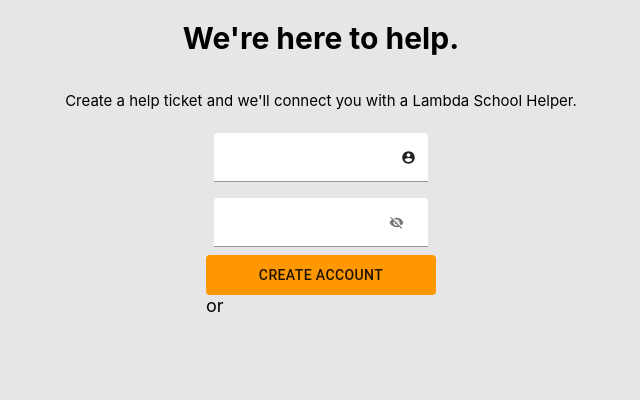
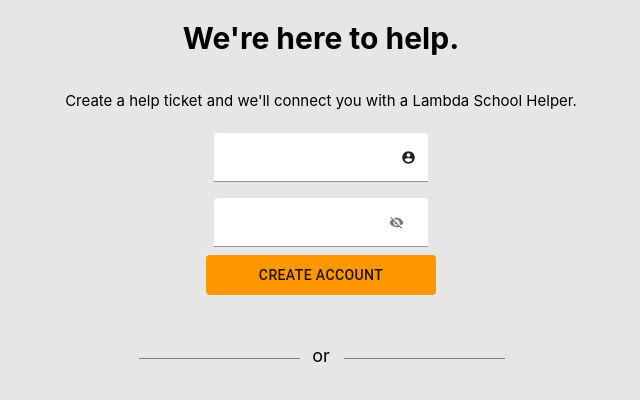
Before and after one commit to DevDeskQueue3/React, a React (Create React App) app: page /student/login in a window 1280 px wide. Shown: the top 400 px of the page, without its empty margins (319-959 px from the left). Built offline with nearby package versions, Linux system fonts and the light colour scheme.

Commit message:
completed divider

```diff
--- a/src/components/student/student.css
+++ b/src/components/student/student.css
@@ -23,14 +23,27 @@
 
 .divider{
     height: 10px;
-    width: 20%;
+    width: 100%;
+    position: relative;
+    top: 50px;
+    margin: 0 auto;
+    text-align: center;
 }
 
 .divider:before, .divider:after{
     content: ' ';
+    display: block;
     border-bottom: 1px solid gray;
-    position: relative;
+    position: absolute;
     height: 10px;
-    top: 25%;
-    width: 20%;
+    top: 30%;
+    width: 70%;
 }
+
+.divider:before{
+    left: -29%;
+}
+
+.divider:after{
+    left: 60%;
+}
```
